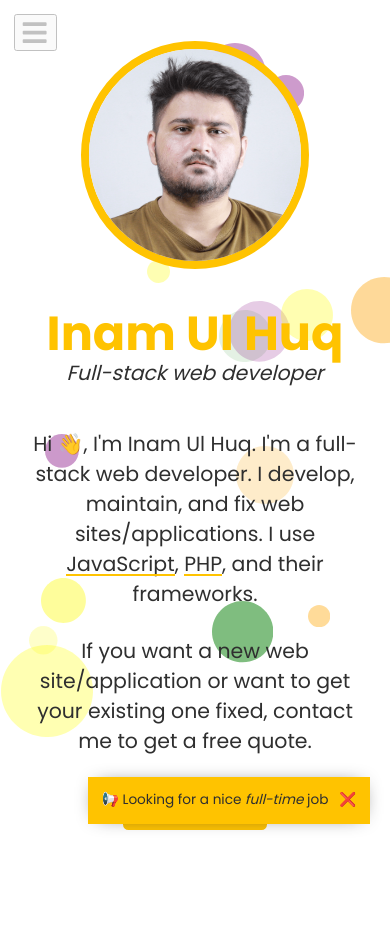
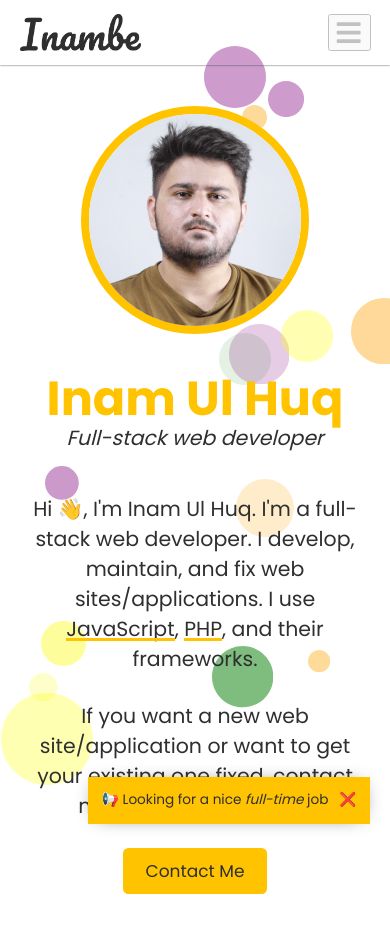
Before and after one commit to Inambe/inambe-webpage, a React (Create React App) app: page / in a window 390 px wide. Shown: the top 932 px of the page. Before the commit the page ends 871 px from the top, so only its background shows below. Built offline with nearby package versions, Linux system fonts and the light colour scheme.

Commit message:
add textlogo logo

```diff
--- a/src/components/header.css
+++ b/src/components/header.css
@@ -4,8 +4,23 @@
 	box-shadow: 0px 0px 2px 0px var(--clr-black-light);
 }
 
+.navigationBar {
+	display: flex;
+	justify-content: space-between;
+	align-items: center;
+	padding: var(--space-s) 0;
+}
+
+.mainLogo {
+	display: flex;
+	align-items: center;
+	justify-content: center;
+}
+.mainLogo > a > img {
+	max-height: 37px;
+}
+
 .header-nav {
-	padding: var(--space-s) 0;
 	display: flex;
 	justify-content: center;
 	overflow: auto;
@@ -63,20 +78,12 @@
 		transform: translateX(-100%);
 	}
 	.sideNavToggleBtn {
-		position: fixed;
-		z-index: 1;
-		left: 50%;
 		color: var(--clr-gray) !important;
 		border: 1px solid !important;
-		margin-left: var(--space-s);
-		margin-top: var(--space-s);
 		font-size: 2rem;
 		background: var(--bg-main);
 		display: flex;
 		align-items: center;
 		transition: left 0.3s ease-in;
 	}
-	.headerSideNav-close ~ .sideNavToggleBtn {
-		left: 0;
-	}
 }
--- a/src/components/header.js
+++ b/src/components/header.js
@@ -7,7 +7,9 @@ import "./header.css";
 import Container from "./container";
 import A from "./a";
 import Resume from "./../static/Inam-Ul-Huq-Resume.pdf";
+import TextLogo from "./../static/media/imgs/text-logo.png";
 import Button from "../button";
+import Img from "./img";
 
 function Header({ history }) {
 	const [sideNaveOpen, setSideNaveOpen] = useState(false);
@@ -17,7 +19,7 @@ function Header({ history }) {
 	);
 
 	useEffect(() => {
-		return history.listen(a => {
+		return history.listen((a) => {
 			setSideNaveOpen(false);
 		});
 	}, [history]);
@@ -25,8 +27,19 @@ function Header({ history }) {
 	return (
 		<header className="header">
 			<Container>
+				<div className="navigationBar">
+					<div className="mainLogo">
+						<Link to="/">
+							<Img src={TextLogo} />
+						</Link>
+					</div>
+					<Button
+						className="sideNavToggleBtn"
+						onClick={() => setSideNaveOpen(!sideNaveOpen)}
+					>
+						<FaBars />
+					</Button>
 					<nav className={navClassNames}>
-					<Link to="/">Home</Link>
 						<Link to="/projects">Projects</Link>
 						<Link to="/about">About</Link>
 						<A href={Resume} newTab noStyle className="fancy">
@@ -34,12 +47,7 @@ function Header({ history }) {
 						</A>
 						<Link to="/contact">Contact</Link>
 					</nav>
-				<Button
-					className="sideNavToggleBtn"
-					onClick={() => setSideNaveOpen(!sideNaveOpen)}
-				>
-					<FaBars />
-				</Button>
+				</div>
 			</Container>
 		</header>
 	);
```
Also changed, not shown: src/static/media/imgs/text-logo.png (added). Lines whose indentation alone changed are shown as unchanged.
